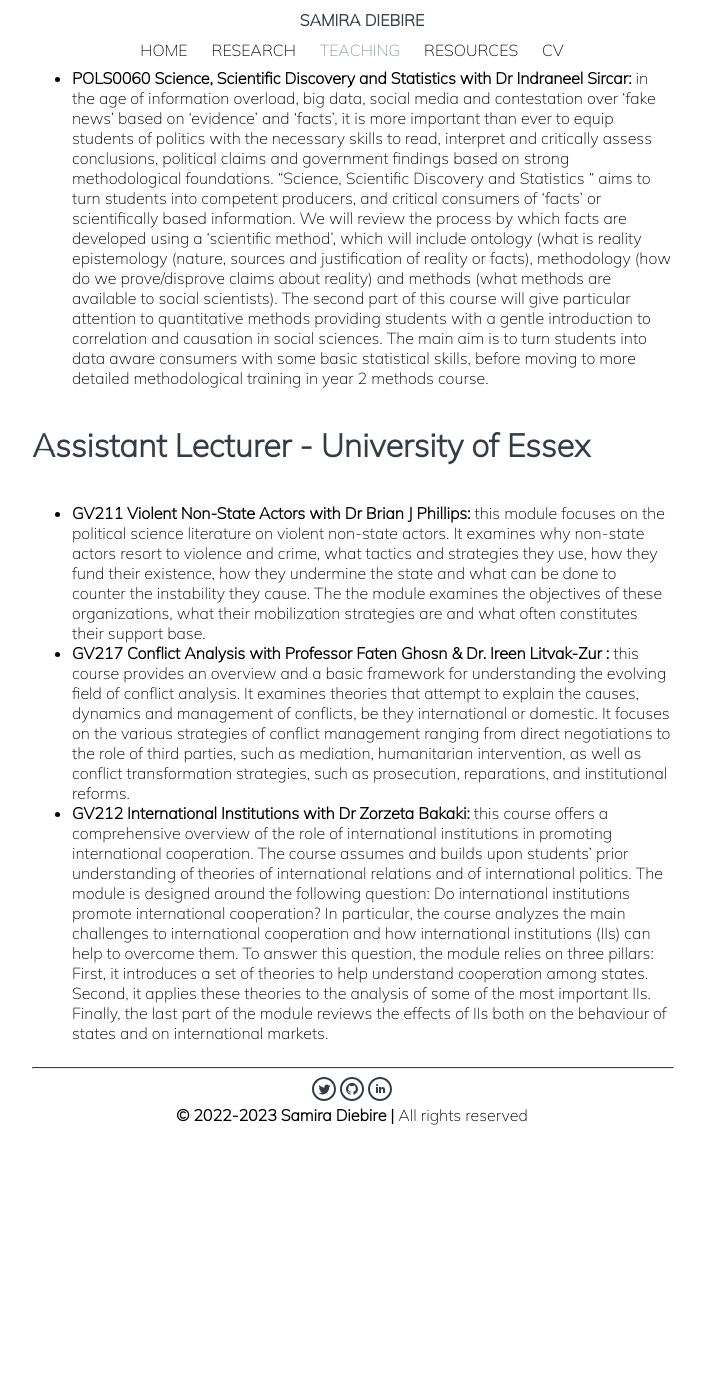
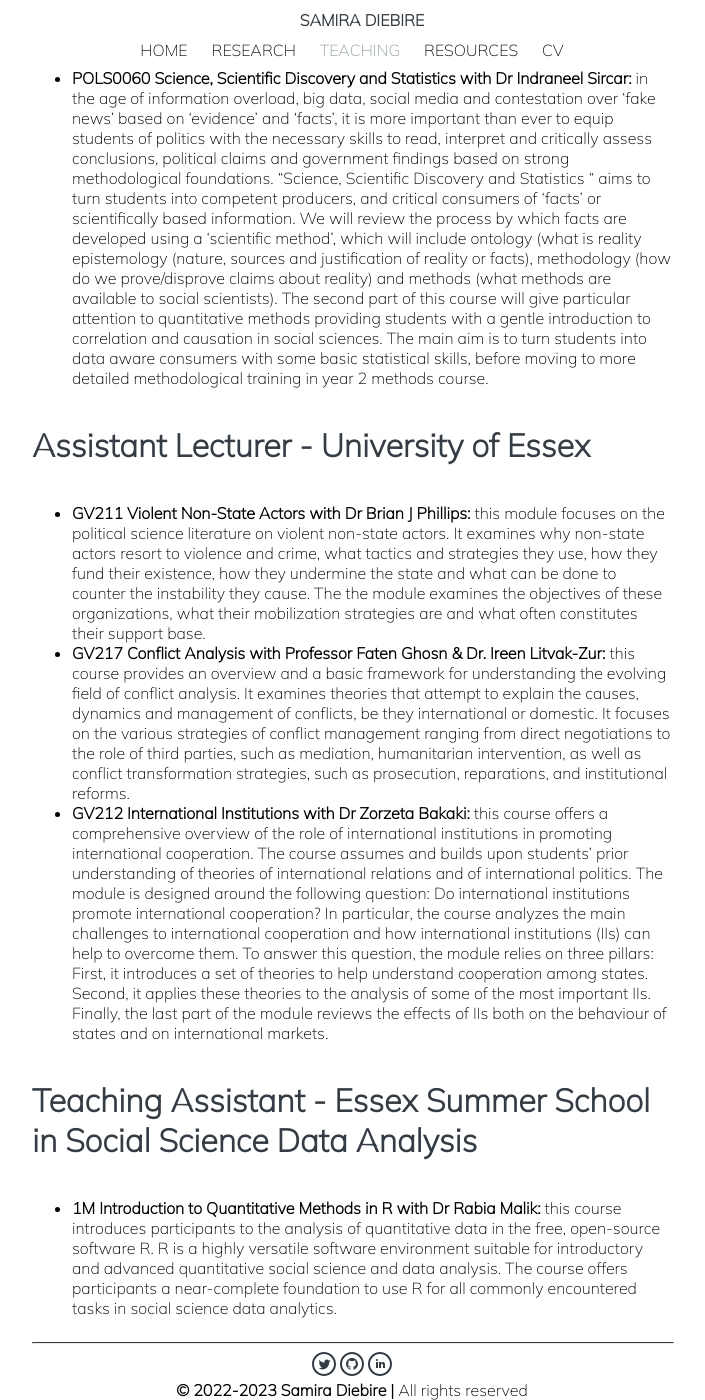
Before and after one commit to samiradiebire/samiradiebire.github.io, a Jekyll site: the page built from teaching.md, in a window 1280 px wide and 1400 px high, scrolled down 541 px. Shown: the whole window, without its empty margins (288-993 px from the left). Built offline with Jekyll 4.4.1, drawn with Linux system fonts in a browser that asks for light colours; before the commit the page ends 1666 px from its top, so only the background shows below that.

Commit message:
update versions

```diff
--- a/teaching.md
+++ b/teaching.md
@@ -18,5 +18,9 @@ image: /assets/images/wat.jpeg
 # Assistant Lecturer - University of Essex
 
 - **GV211 Violent Non-State Actors with Dr Brian J Phillips:** this module focuses on the political science literature on violent non-state actors. It examines why non-state actors resort to violence and crime, what tactics and strategies they use, how they fund their existence, how they undermine the state and what can be done to counter the instability they cause. The the module examines the objectives of these organizations, what their mobilization strategies are and what often constitutes their support base.
-- **GV217 Conflict Analysis with Professor Faten Ghosn & Dr. Ireen Litvak-Zur :** this course provides an overview and a basic framework for understanding the evolving field of conflict analysis. It examines theories that attempt to explain the causes, dynamics and management of conflicts, be they international or domestic. It focuses on the various strategies of conflict management ranging from direct negotiations to the role of third parties, such as mediation, humanitarian intervention, as well as conflict transformation strategies, such as prosecution, reparations, and institutional reforms.
+- **GV217 Conflict Analysis with Professor Faten Ghosn & Dr. Ireen Litvak-Zur:** this course provides an overview and a basic framework for understanding the evolving field of conflict analysis. It examines theories that attempt to explain the causes, dynamics and management of conflicts, be they international or domestic. It focuses on the various strategies of conflict management ranging from direct negotiations to the role of third parties, such as mediation, humanitarian intervention, as well as conflict transformation strategies, such as prosecution, reparations, and institutional reforms.
 - **GV212 International Institutions with Dr Zorzeta Bakaki:** this course offers a comprehensive overview of the role of international institutions in promoting international cooperation. The course assumes and builds upon students' prior understanding of theories of international relations and of international politics. The module is designed around the following question: Do international institutions promote international cooperation? In particular, the course analyzes the main challenges to international cooperation and how international institutions (IIs) can help to overcome them. To answer this question, the module relies on three pillars: First, it introduces a set of theories to help understand cooperation among states. Second, it applies these theories to the analysis of some of the most important IIs. Finally, the last part of the module reviews the effects of IIs both on the behaviour of states and on international markets.
+
+# Teaching Assistant - Essex Summer School in Social Science Data Analysis
+
+- **1M Introduction to Quantitative Methods in R with Dr Rabia Malik:** this course introduces participants to the analysis of quantitative data in the free, open-source software R. R is a highly versatile software environment suitable for introductory and advanced quantitative social science and data analysis. The course offers participants a near-complete foundation to use R for all commonly encountered tasks in social science data analytics.
```
Also changed, not shown: 1 other file.
